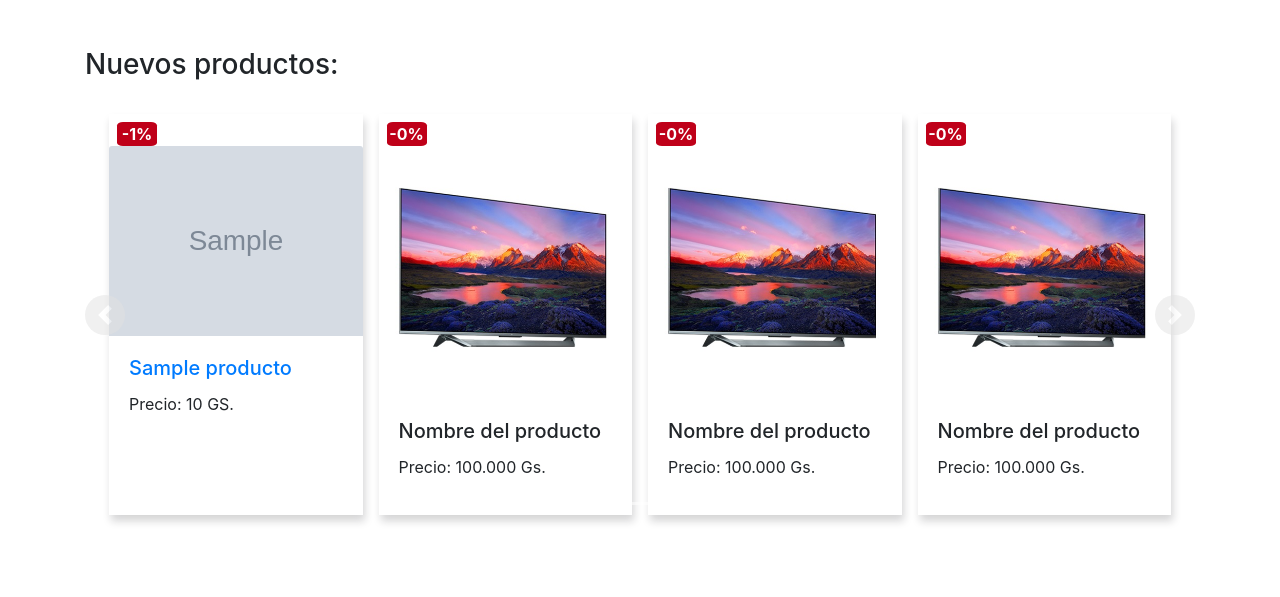
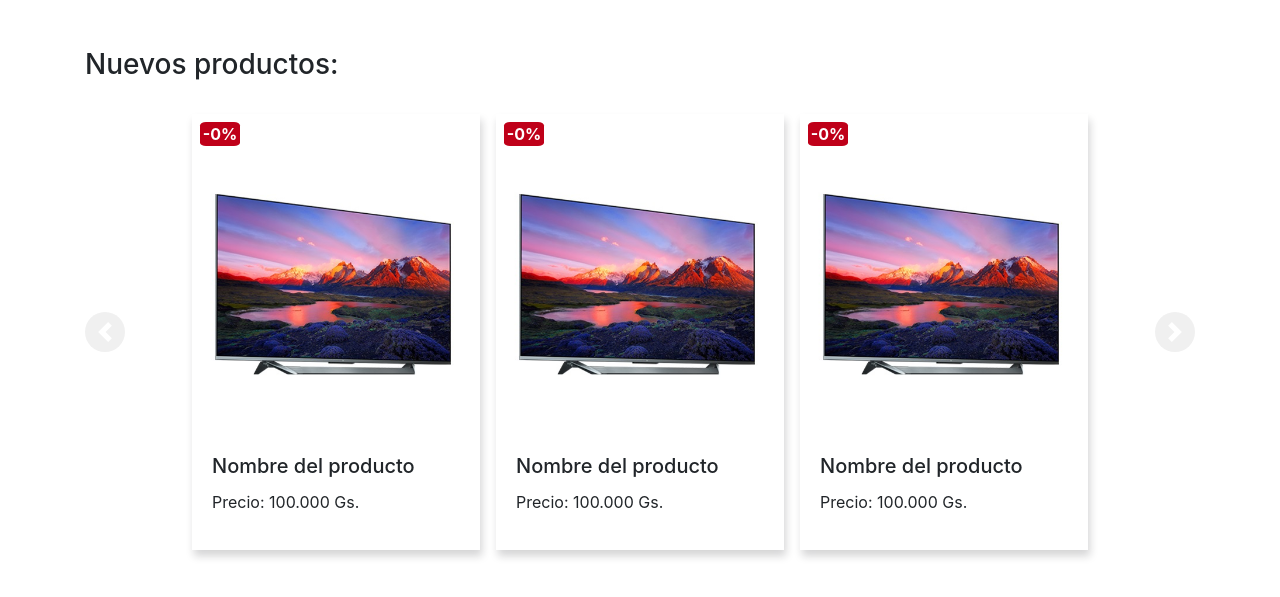
Before and after one commit to SalinasRodrigo/Kibo, a Flask app: page / in a window 1280 px wide. Shown: the part 58-655 px from the top of the page. Run offline with Flask 2, Linux system fonts and the light colour scheme; tables that the repository leaves empty hold one stand-in row (values such as "Sample post"); grey boxes marked "Sample" are stand-in pictures; some libraries are stand-ins or nearby versions.

```diff
--- a/proyecto/flask_app/controllers/users.py
+++ b/proyecto/flask_app/controllers/users.py
@@ -15,8 +15,32 @@ app.secret_key = 'secret_key'
 
 @app.route('/')
 def index():
-    productos = Producto.get_all()
-    return render_template('index.html', productos = productos)
+    # productos = Producto.get_nuevos()
+    # L_d_L=[]
+    # lista=[]
+    # j=1
+
+    # for producto in productos:
+    #     lista.append(producto)
+
+    #     if (j%4==0):
+    #         L_d_L.append(lista)
+    #         lista=[]
+
+    #     j+=1
+
+
+    # while (i<len(productos)):
+    #     j=0
+    #     lista=[]
+    #     while(j<4):
+    #         lista.append(productos[i])
+    #         j+=1
+    #         i+=1
+    #     L_d_L.append(lista)
+
+
+    return render_template('index.html')
 
 @app.route('/pedido')
 def pedido():
@@ -24,6 +48,7 @@ def pedido():
 
 @app.route('/buscador')
 def buscador():
+
     return render_template('buscador.html')
 
 @app.route('/registrar', methods=['POST', 'GET'])
--- a/proyecto/flask_app/models/producto.py
+++ b/proyecto/flask_app/models/producto.py
@@ -18,6 +18,16 @@ class Producto:
     @classmethod
     def get_all(cls):
         query = "SELECT * FROM productos WHERE stock_disponible > 0;"
+        mysql = connectToMySQL('proyecto_grupal_bd')
+        results = mysql.query_db(query)
+        productos = []
+        for row in results:
+            productos.append(cls(row))
+        return productos
+
+    @classmethod
+    def get_nuevos(cls):
+        query = "SELECT * FROM productos ORDER BY created_at DESC WHERE stock_disponible > 0 LIMIT 12;"
         mysql = connectToMySQL('proyecto_grupal_bd')
         results = mysql.query_db(query)
         productos = []
--- a/proyecto/flask_app/templates/index.html
+++ b/proyecto/flask_app/templates/index.html
@@ -96,16 +96,7 @@
                     <div class="carousel-inner">
                         <div class="carousel-item active">
                         <div class="cards-wrapper">
-                            {% for producto in productos %}
-                                <div class="card" style="width: 18rem;">
-                                    <p class="descuento">-{{producto.descuento}}%</p>
-                                    <img class="card-img-top" src="{{producto.imagen}}" alt="Card image cap">
-                                    <div class="card-body">
-                                        <a href="/producto_seleccionado/{{producto.id}}"><h5 class="card-title">{{producto.nombre}}</h5></a>
-                                        <p>Precio: {{producto.precio}} GS.</p>
-                                    </div>
-                                </div>
-                            {% endfor %}
+
 
                             <div class="card" style="width: 18rem;">
                                 <p class="descuento">-0%</p>
```
Also changed, not shown: proyecto/flask_app/models/user.py (+4 -5 lines). Lines whose indentation alone changed are shown as unchanged.
